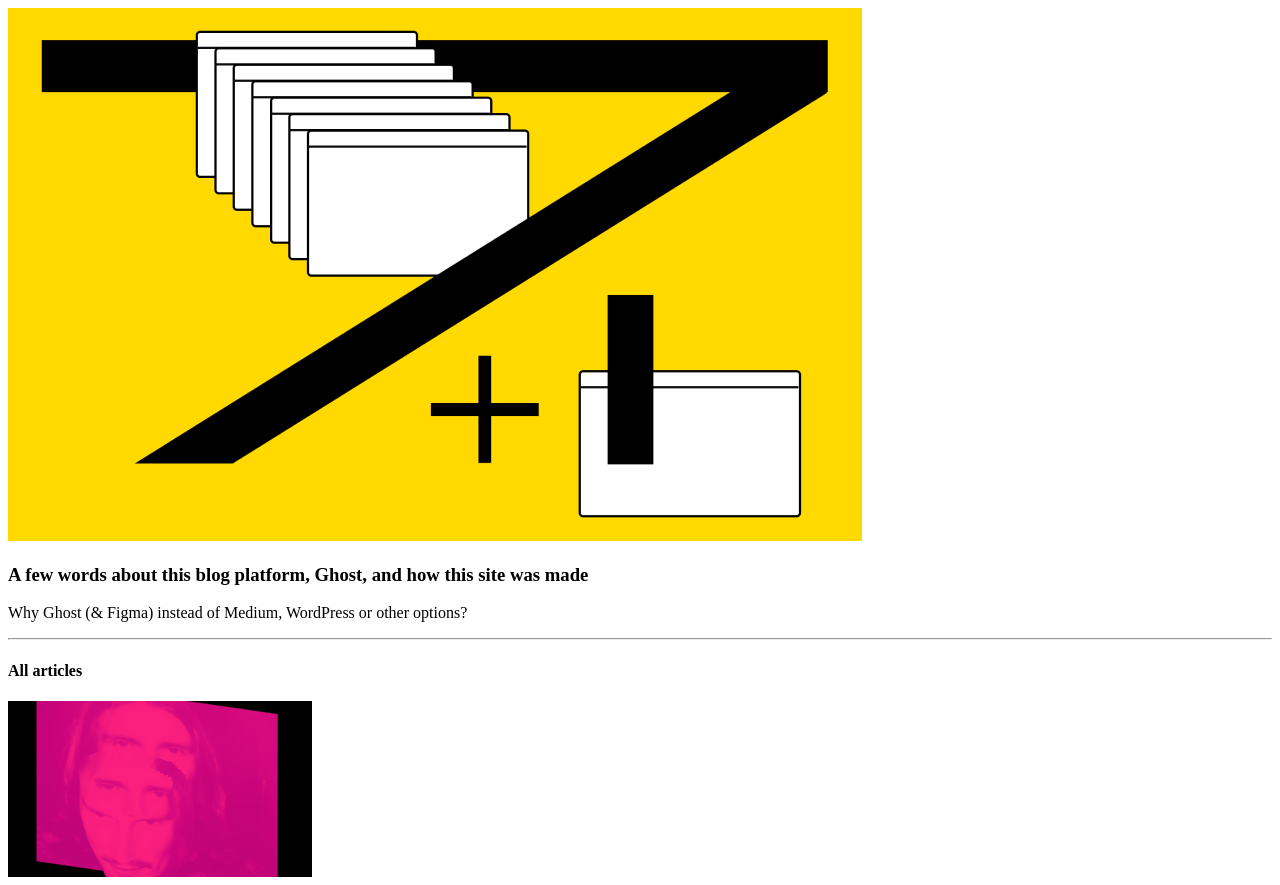
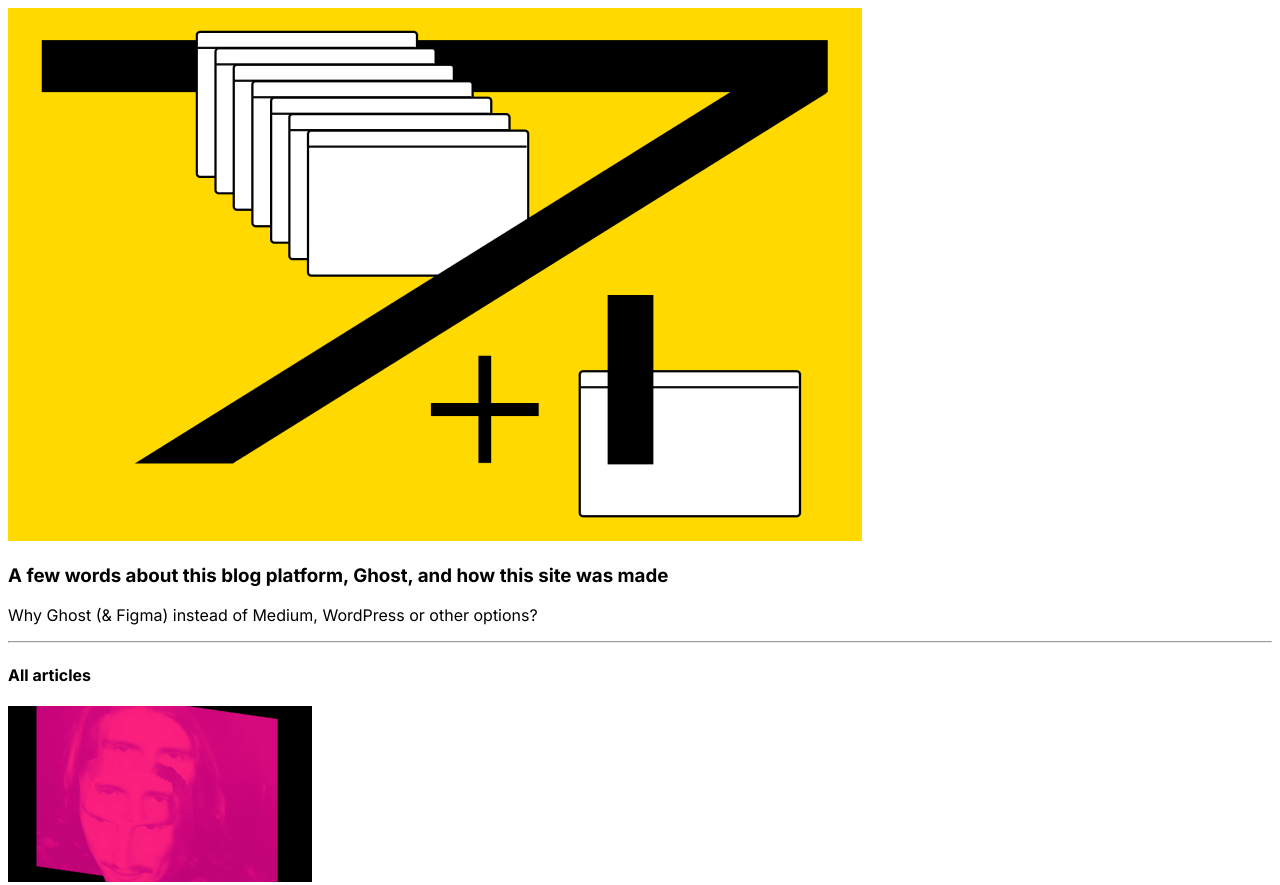
Before and after one commit to theselaw/Top-Universe-Blog-Template, a plain HTML site: page index.html in a window 1280 px wide. Shown: the top 885 px of the page. Drawn offline with Linux system fonts and the light colour scheme.

Commit message:
add google font

```diff
--- a/index.html
+++ b/index.html
@@ -5,6 +5,9 @@
     <meta http-equiv="X-UA-Compatible" content="IE=edge">
     <meta name="viewport" content="width=device-width, initial-scale=1.0">
     <title>Blog Template</title>
+    <link rel="stylesheet" href="style.css">
+    <link rel="preconnect" href="https://fonts.googleapis.com">
+    <link rel="preconnect" href="https://fonts.gstatic.com" crossorigin><link href="https://fonts.googleapis.com/css2?family=Inter:wght@100;200;300;400;500;600;700;800;900&display=swap" rel="stylesheet">
 </head>
 <body>
    <div class="main">
--- a/style.css
+++ b/style.css
@@ -0,0 +1,4 @@
+@import url('https://fonts.googleapis.com/css2?family=Inter:wght@100;200;300;400;500;600;700;800;900&display=swap');
+body{
+font-family: 'Inter', sans-serif;
+}
```
